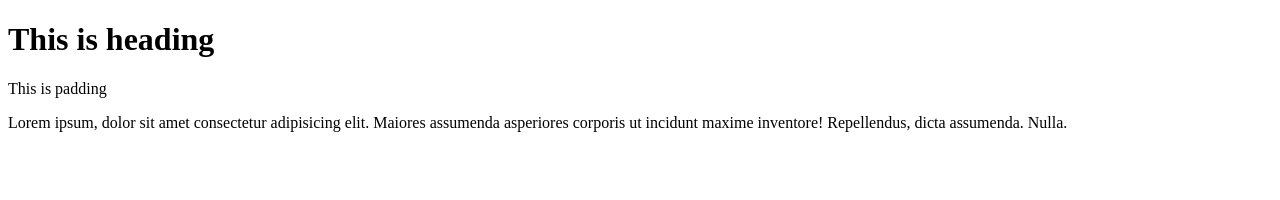
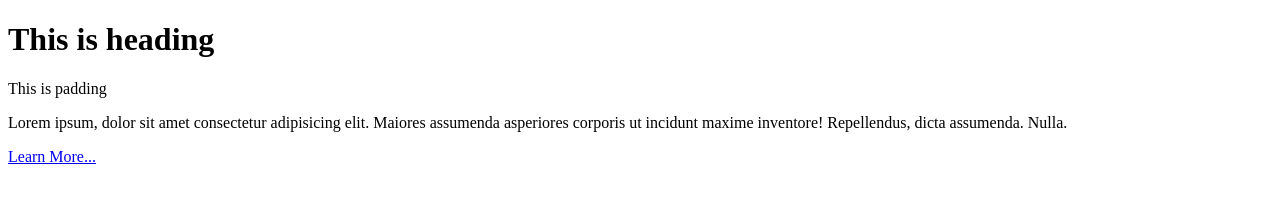
Before and after one commit to SETU-ISLAM/first-projects, a plain HTML site: page index.html in a window 1280 px wide. Drawn offline with Linux system fonts and the light colour scheme.

Commit message:
Update index.html

```diff
--- a/index.html
+++ b/index.html
@@ -12,6 +12,6 @@
     <h1>This is heading</h1>
     <p>This is padding</p>
     <p>Lorem ipsum, dolor sit amet consectetur adipisicing elit. Maiores assumenda asperiores corporis ut incidunt maxime inventore! Repellendus, dicta assumenda. Nulla.</p>
-
+    <a href="#">Learn More...</a>
 </body>
 </html>
```
